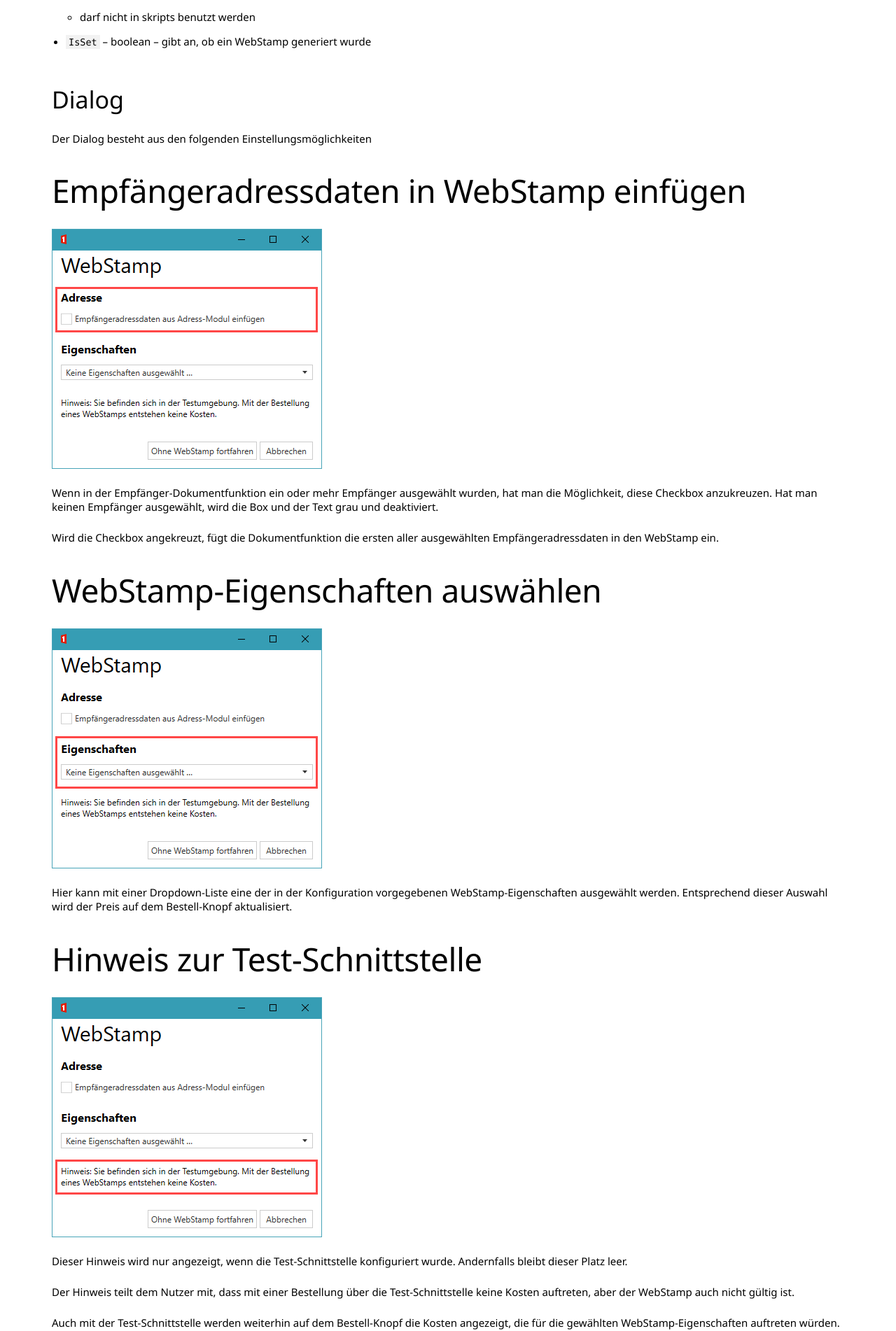
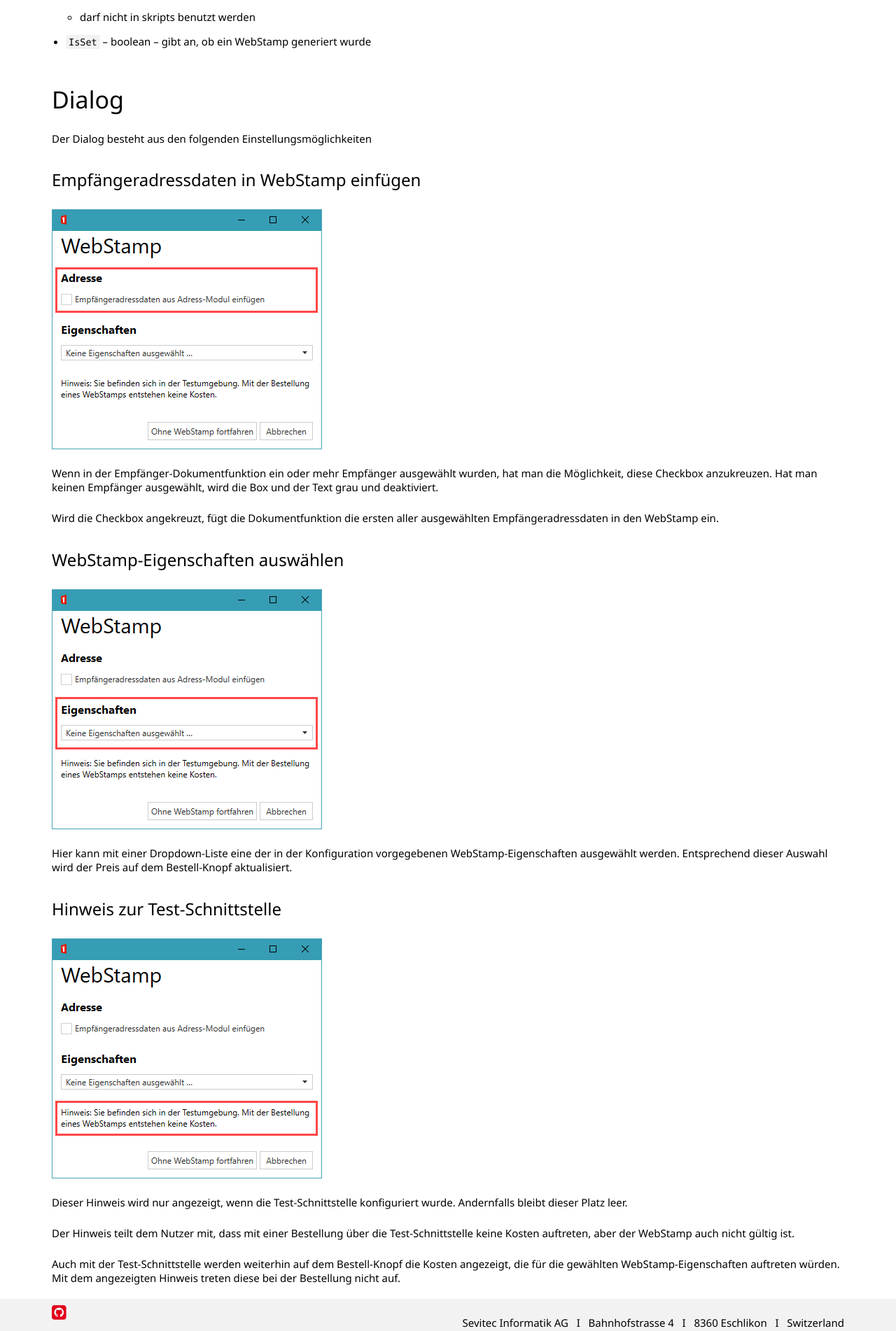
Before and after one commit to primesoft-group/oneoffixx-docs, a Jekyll site: the page built from _pages/docfunc/de/df-webstamp.md, in a window 1280 px wide. Shown: the part 2922-4824 px from the top of the page at 70% size. Built offline with Jekyll 4.4.1, drawn with Linux system fonts in a browser that asks for light colours; nearby versions of some CDN libraries; some web fonts are replaced.

Commit message:
title size adjustment

```diff
--- a/_pages/docfunc/de/df-webstamp.md
+++ b/_pages/docfunc/de/df-webstamp.md
@@ -133,7 +133,7 @@
 
 Der Dialog besteht aus den folgenden Einstellungsmöglichkeiten
 
-## Empfängeradressdaten in WebStamp einfügen
+#### Empfängeradressdaten in WebStamp einfügen
 
 ![x]({{ site.baseurl }}/assets/content-images/docfunc/de/webstampbestelldialog01adresse.png)
 
@@ -141,13 +141,13 @@
 
 Wird die Checkbox angekreuzt, fügt die Dokumentfunktion die ersten aller ausgewählten Empfängeradressdaten in den WebStamp ein.
 
-## WebStamp-Eigenschaften auswählen
+#### WebStamp-Eigenschaften auswählen
 
 ![x]({{ site.baseurl }}/assets/content-images/docfunc/de/webstampbestelldialog02eigenschaften.png)
 
 Hier kann mit einer Dropdown-Liste eine der in der Konfiguration vorgegebenen WebStamp-Eigenschaften ausgewählt werden. Entsprechend dieser Auswahl wird der Preis auf dem Bestell-Knopf aktualisiert.
 
-## Hinweis zur Test-Schnittstelle
+#### Hinweis zur Test-Schnittstelle
 
 ![x]({{ site.baseurl }}/assets/content-images/docfunc/de/webstampbestelldialog03hinweis.png)
 
```
